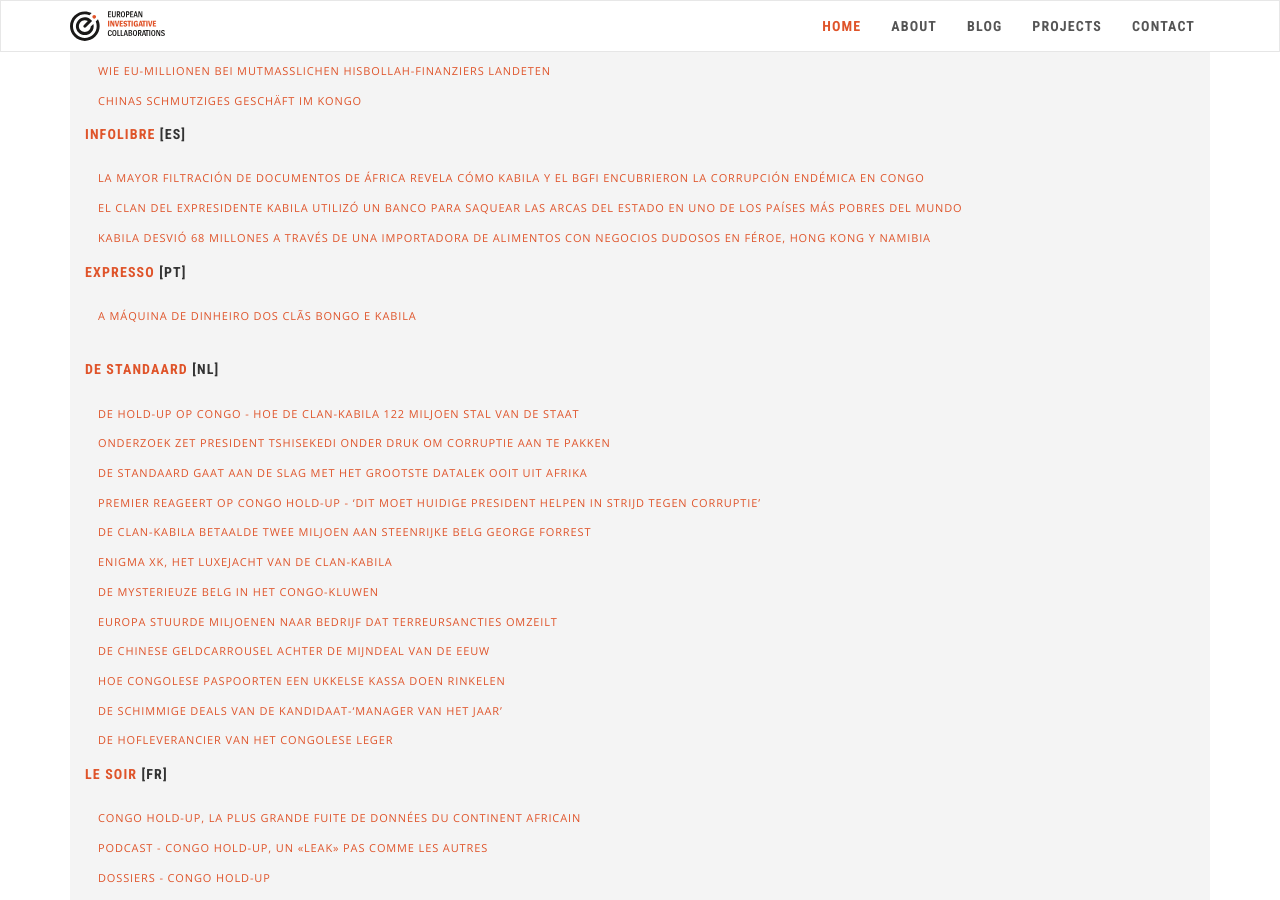
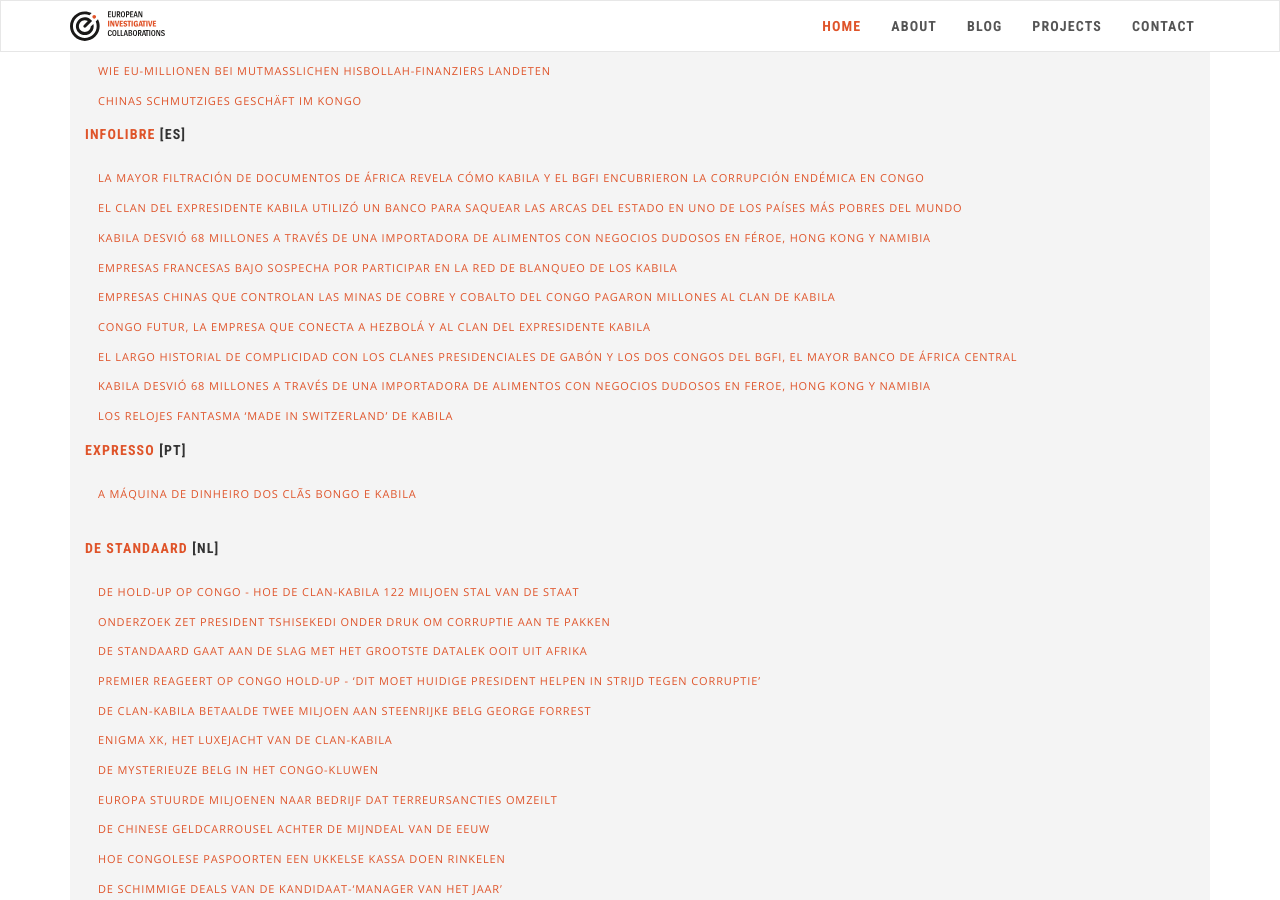
Before and after one commit to eic-network/eic-incubator.github.io, a Jekyll site: the page built from _projects/congo-holdup.md, in a window 1280 px wide and 900 px high, scrolled down 2155 px. Built offline with Jekyll 4.4.1, drawn with Linux system fonts in a browser that asks for light colours; nearby versions of some CDN libraries.

Commit message:
Update congo-holdup.md

```diff
--- a/_projects/congo-holdup.md
+++ b/_projects/congo-holdup.md
@@ -92,6 +92,18 @@ publications:
     url: https://www.infolibre.es/noticias/lo_mejor_mediapart/2021/11/20/el_clan_del_expresidente_kabila_utilizo_banco_bgfi_para_saquear_140_millones_dolares_fondos_publicos_uno_los_paises_mas_pobres_del_mundo_126902_1044.html
   - name: Kabila desvió 68 millones a través de una importadora de alimentos con negocios dudosos en Féroe, Hong Kong y Namibia
     url: https://www.infolibre.es/noticias/lo_mejor_mediapart/2021/11/20/congo_hold_expolio_del_congo_historia_secreta_del_escandalo_egal_126950_1044.html
+  - name: Empresas francesas bajo sospecha por participar en la red de blanqueo de los Kabila
+    url: https://www.infolibre.es/mediapart/empresas-francesas-sospecha-participar-red-blanqueo-kabila_1_1214557.html
+  - name: Empresas chinas que controlan las minas de cobre y cobalto del Congo pagaron millones al clan de Kabila
+    url: https://www.infolibre.es/mediapart/empresas-chinas-lograron-control-congo-preciadas-minas-cobalto-ayuda-clan-kabila_1_1213947.html
+  - name: Congo Futur, la empresa que conecta a Hezbolá y al clan del expresidente Kabila
+    url: https://www.infolibre.es/mediapart/congo-futur-empresa-conexiones-hezbola-vinculaciones-kabila_1_1214160.html
+  - name: El largo historial de complicidad con los clanes presidenciales de Gabón y los dos Congos del BGFI, el mayor banco de África central
+    url: https://www.infolibre.es/economia/historial-complicidad-clanes-presidenciales-gabon-congos-bgfi-mayor-banco-africa-central_1_1213659.html
+  - name: Kabila desvió 68 millones a través de una importadora de alimentos con negocios dudosos en Feroe, Hong Kong y Namibia
+    url: https://www.infolibre.es/mediapart/kabila-desvio-68-millones-traves-importadora-alimentos-negocios-dudosos-feroe-hong-kong-namibia_1_1213693.html
+  - name: Los relojes fantasma ‘Made in Switzerland’ de Kabila
+    url: https://www.infolibre.es/internacional/relojes-fantasma-made-in-switzerland-kabila_1_1214637.html
   name: infoLibre
   url: https://www.infolibre.es/
 - lang: "[PT]"
```
